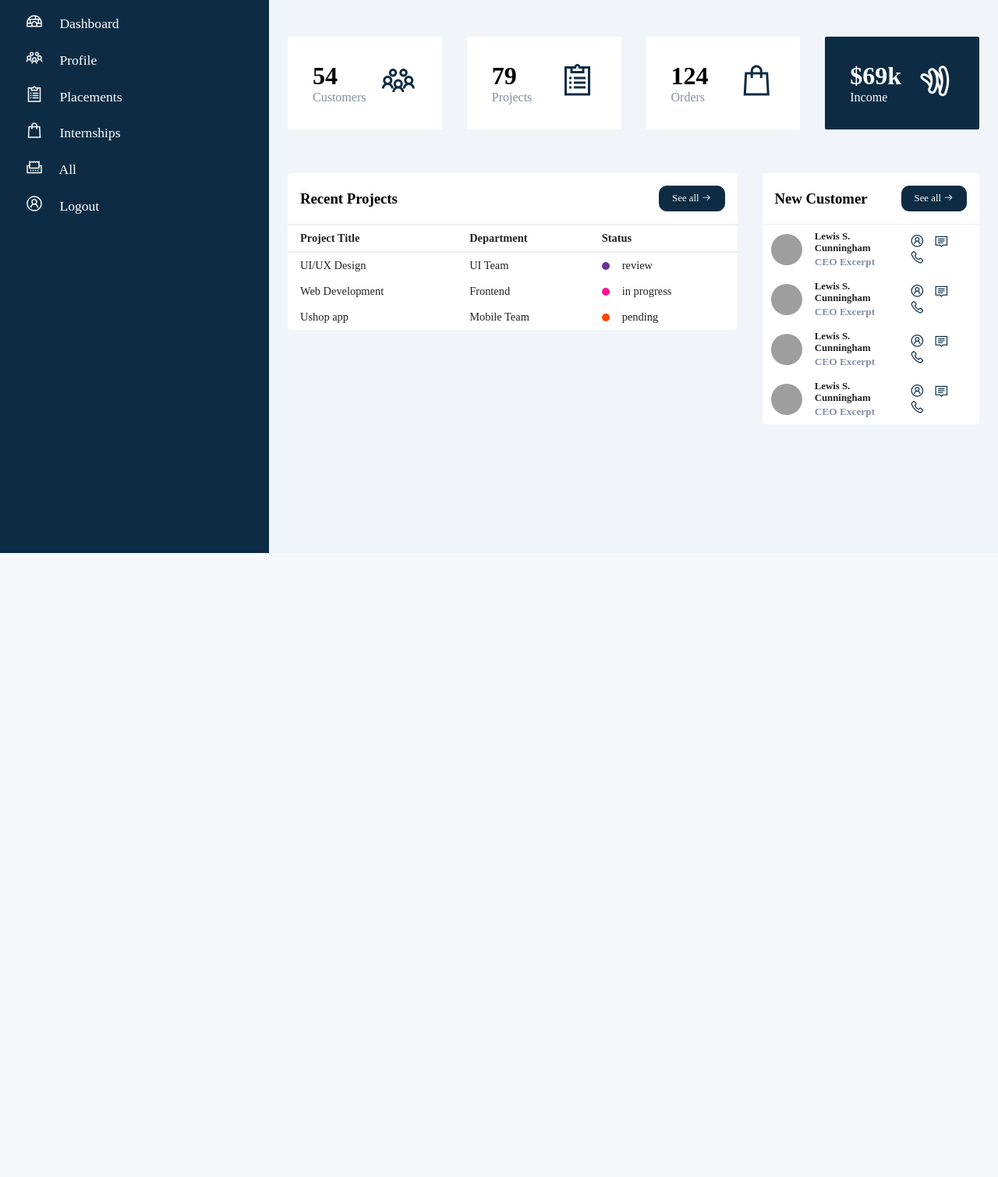
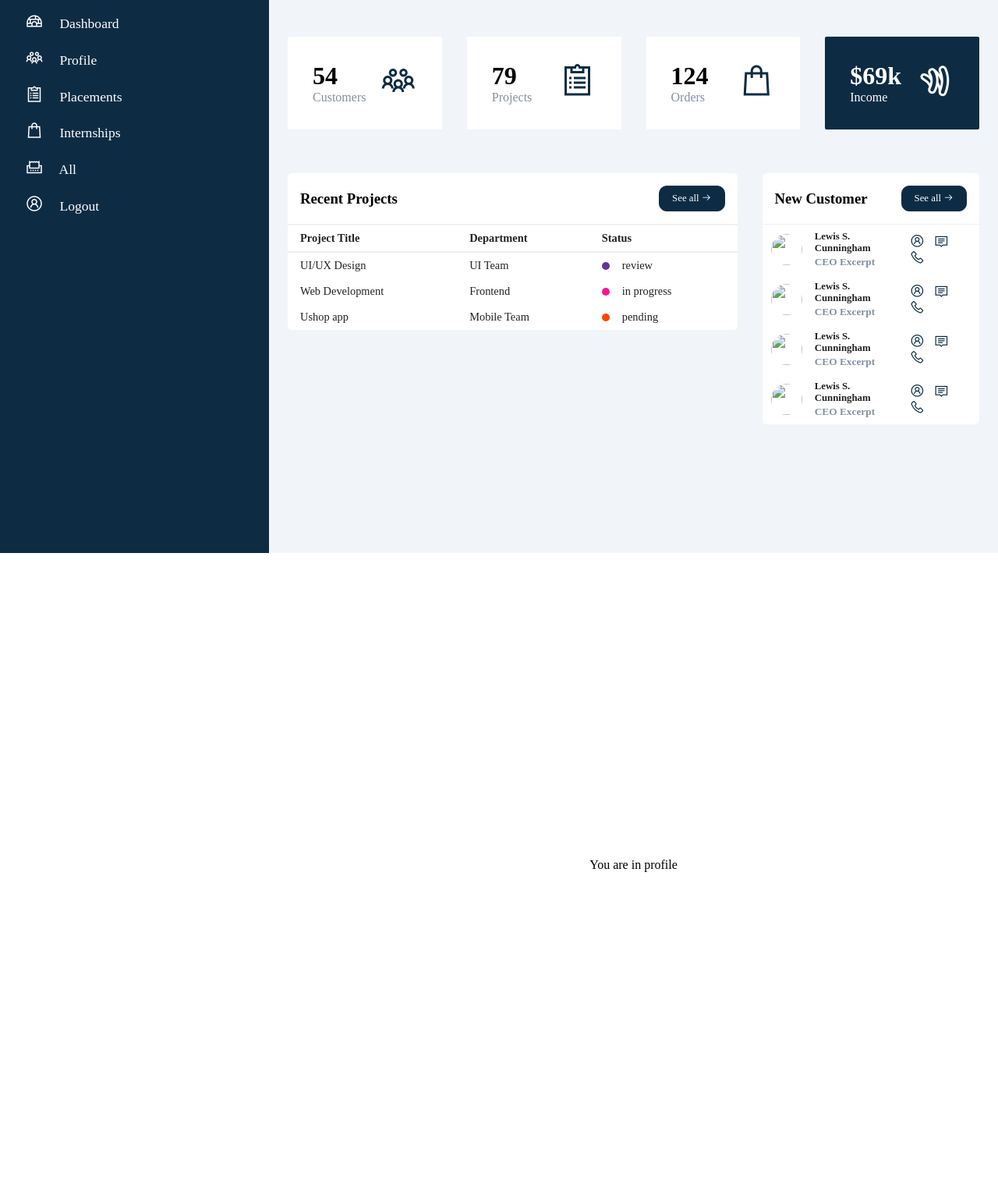
Before and after one commit to yashskad13/INTERNSHIP-PLACEMENT, a Django app: template templates/html/comdashboard.html in a window 1280 px wide. Shown: the part 91-1600 px from the top of the page at 78% size. Before the commit the page ends 800 px from the top, so only its background shows below. Run offline with Django 3.2, Linux system fonts and the light colour scheme; the template is opened without the code that fills it, so the values that code supplies are empty; grey boxes are pictures that could not be loaded.

Commit message:
dash updated

```diff
--- a/static/css/comdashboard.css
+++ b/static/css/comdashboard.css
@@ -472,3 +472,11 @@
         grid-template-columns: 100%;
     }
 }
+
+.profile{
+    display: flex;
+    justify-content:center;
+    align-items:center;
+    width: 100%;
+    min-height: 100vh;
+}
--- a/templates/html/comdashboard.html
+++ b/templates/html/comdashboard.html
@@ -33,7 +33,7 @@
             >
           </li>
           <li>
-            <a href=""
+            <a href="#pro" id="profile"
               ><span class="las la-users"></span> <span>Profile</span></a
             >
           </li>
@@ -53,7 +53,7 @@
             <a href=""><span class="las la-receipt"></span> <span>All</span></a>
           </li>
           <li>
-            <a href=""
+            <a href="/logout"
               ><span class="las la-user-circle"></span> <span>Logout</span></a
             >
           </li>
@@ -86,7 +86,7 @@
         </div>
       </header>
 
-      <main>
+      <main id="dashboard">
         <div class="cards">
           <div class="card-single">
             <div>
@@ -195,7 +195,7 @@
               <div class="card-body">
                 <div class="customer">
                   <div class="info">
-                    <img src="img/2.jpg" width="40px" height="40px" alt="" />
+                    <img src="" width="40px" height="40px" alt="" />
                     <div>
                       <h4>Lewis S. Cunningham</h4>
                       <small>CEO Excerpt</small>
@@ -210,7 +210,7 @@
 
                 <div class="customer">
                   <div class="info">
-                    <img src="img/2.jpg" width="40px" height="40px" alt="" />
+                    <img src="" width="40px" height="40px" alt="" />
                     <div>
                       <h4>Lewis S. Cunningham</h4>
                       <small>CEO Excerpt</small>
@@ -225,7 +225,7 @@
 
                 <div class="customer">
                   <div class="info">
-                    <img src="img/2.jpg" width="40px" height="40px" alt="" />
+                    <img src="" width="40px" height="40px" alt="" />
                     <div>
                       <h4>Lewis S. Cunningham</h4>
                       <small>CEO Excerpt</small>
@@ -240,7 +240,7 @@
 
                 <div class="customer">
                   <div class="info">
-                    <img src="img/2.jpg" width="40px" height="40px" alt="" />
+                    <img src="" width="40px" height="40px" alt="" />
                     <div>
                       <h4>Lewis S. Cunningham</h4>
                       <small>CEO Excerpt</small>
@@ -257,6 +257,22 @@
           </div>
         </div>
       </main>
+      <div class="profile" id="pro">
+        You are in profile
+      </div>
     </div>
+    <script>
+      let dashboard = document.getElementById("dashboard");
+      let profile = document.getElementById("profile");
+      console.log(dashboard);
+      console.log(profile);
+      // let internship = document.getElementById('internship');
+      // let placement = document.getElementById('placement');
+      // let all = document.getElementById('all');
+      profile.addEventListener("click",() => {
+        console.log("dashboard clicked");
+        dashboard.style.display = "none";
+      });
+    </script>
   </body>
 </html>
```
Also changed, not shown: db.sqlite3.
